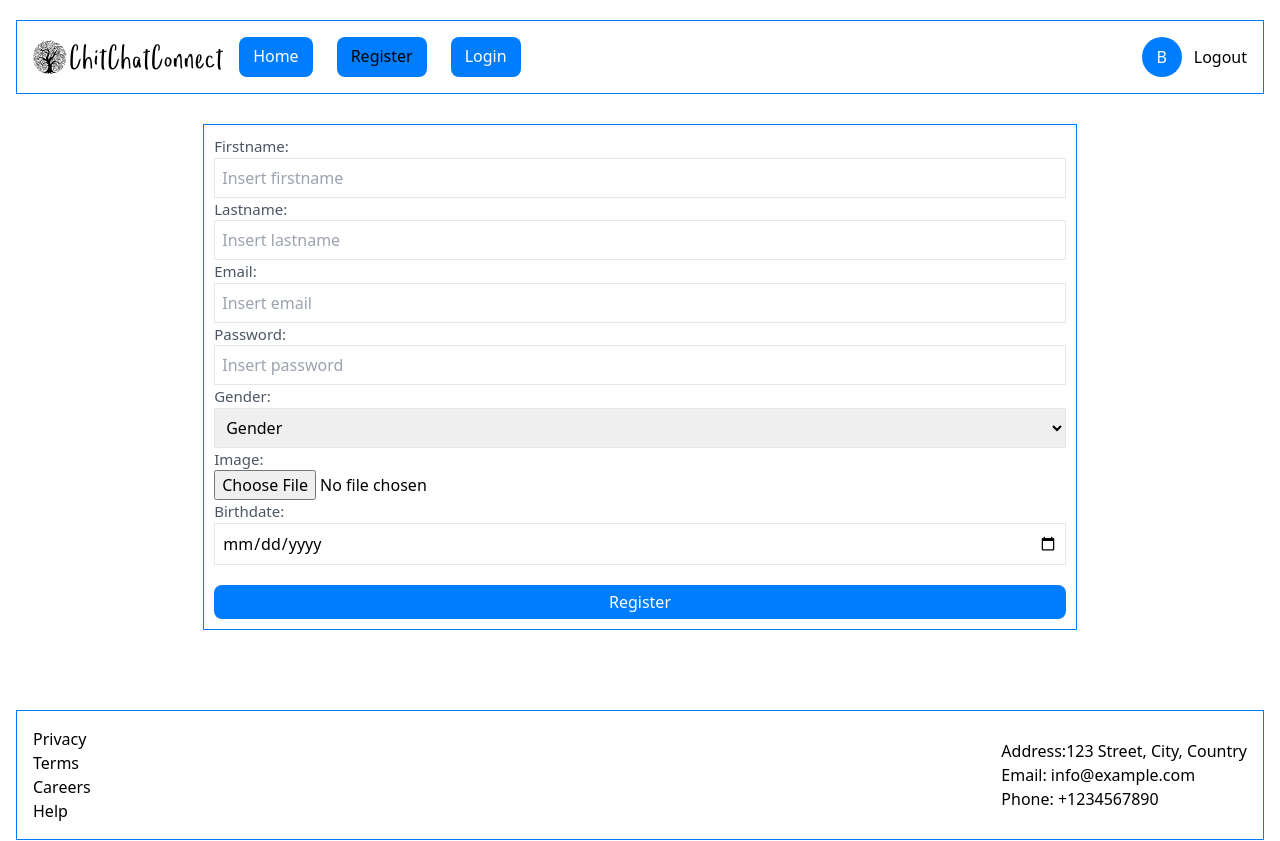
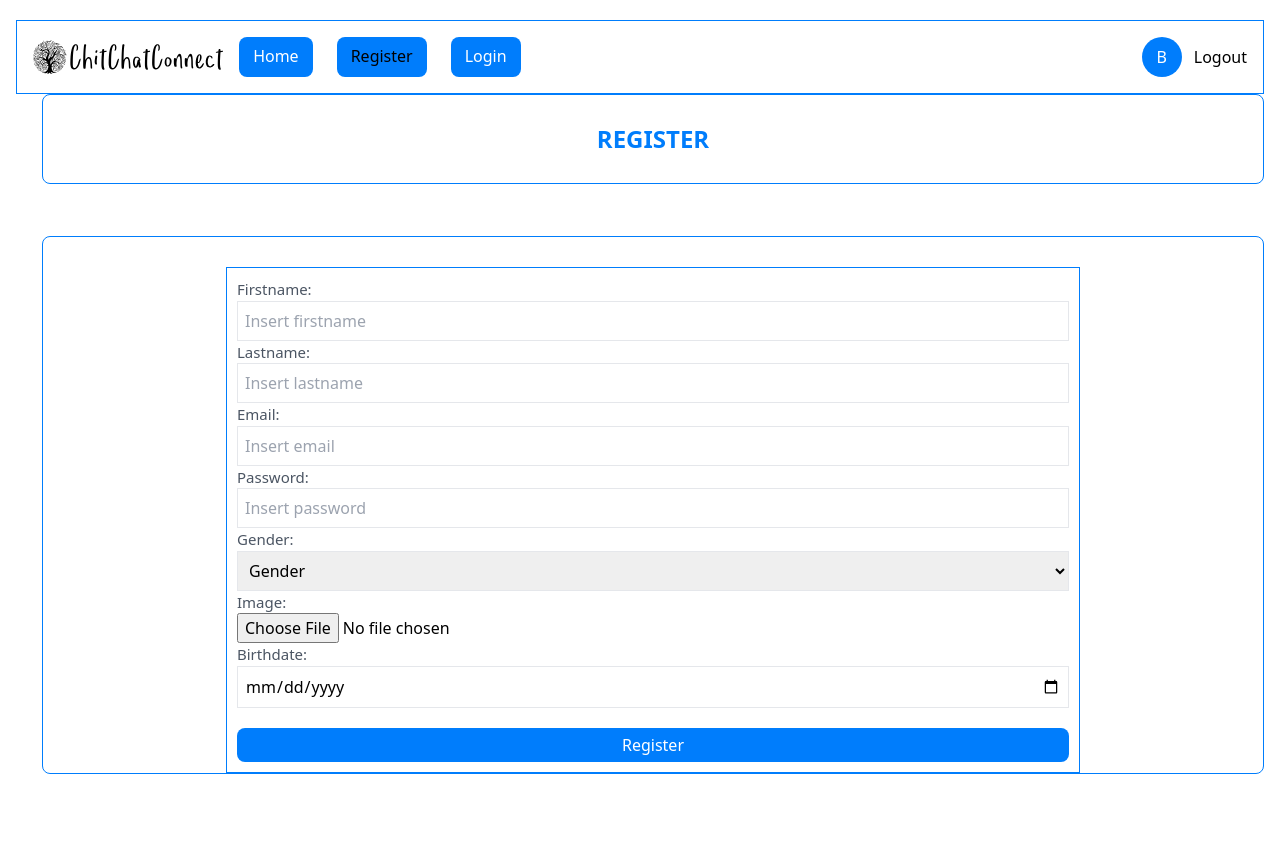
Before and after one commit to bojan-ilic/chit-chat-connect-frontend, a React (Create React App) app: page /register in a window 1280 px wide. Shown: the top 841 px of the page. Built offline with nearby package versions, Linux system fonts and the light colour scheme.

Commit message:
Feature: Integrate TitleHeader component for displaying page titles into 'Register.jsx' and 'Login.jsx' for consistent title rendering across the app

```diff
--- /dev/null
+++ b/src/components/TitleHeader/TitleHeader.jsx
@@ -0,0 +1,9 @@
+const TitleHeader = ({ title }) => {
+    return (
+        <div className="text-primary border-primary flex h-[90px] items-center justify-center rounded-lg border font-bold ">
+            <h2 className="text-[24px] uppercase">{title}</h2>
+        </div>
+    );
+};
+
+export default TitleHeader;
--- a/src/pages/Login/Login.jsx
+++ b/src/pages/Login/Login.jsx
@@ -1,4 +1,6 @@
 import LoginPageCover from '../../assets/login-page-cover.png';
+import TitleHeader from '../../components/TitleHeader/TitleHeader';
+
 const Login = () => {
     return (
         <div className="mb-[23px] mt-[15px] grid grid-cols-1 lg:mt-[53px] lg:grid-cols-2 lg:gap-2">
@@ -9,7 +11,8 @@ const Login = () => {
                     alt="Login page cover"
                 />
             </div>
-            <div>
+            <div className="lg:ml-[26px]">
+                <TitleHeader title="Login" />
                 <div className="border-primary mt-[23px] mt-[52px] w-full rounded-lg border-[0.5px]">
                     <form className=" mx-auto mt-[14px] flex flex-col p-[26px]">
                         <div className="mt-[10px]">
--- a/src/pages/Register/Register.jsx
+++ b/src/pages/Register/Register.jsx
@@ -1,8 +1,15 @@
+import TitleHeader from '../../components/TitleHeader/TitleHeader';
+
 const Register = () => {
     return (
+        <div className="lg:ml-[26px]">
+            <TitleHeader title="Register" />
             <div>
+                <div className="border-primary mt-[52px] rounded-lg border-[0.5px]">
                     <form className="border-primary mx-auto mt-[30px] flex w-[70%] flex-col border p-[10px]">
-                <label className="text-[15px] text-gray-600">Firstname:</label>
+                        <label className="text-[15px] text-gray-600">
+                            Firstname:
+                        </label>
                         <input
                             type="text"
                             name="firstName"
@@ -10,7 +17,9 @@ const Register = () => {
                             className="border p-[7px]"
                         />
 
-                <label className="text-[15px] text-gray-600">Lastname:</label>
+                        <label className="text-[15px] text-gray-600">
+                            Lastname:
+                        </label>
                         <input
                             type="text"
                             name="lastName"
@@ -18,7 +27,9 @@ const Register = () => {
                             className="border p-[7px]"
                         />
 
-                <label className="text-[15px] text-gray-600">Email:</label>
+                        <label className="text-[15px] text-gray-600">
+                            Email:
+                        </label>
                         <input
                             type="email"
                             name="email"
@@ -26,7 +37,9 @@ const Register = () => {
                             className="border p-[7px]"
                         />
 
-                <label className="text-[15px] text-gray-600">Password:</label>
+                        <label className="text-[15px] text-gray-600">
+                            Password:
+                        </label>
                         <input
                             type="password"
                             name="password"
@@ -34,7 +47,9 @@ const Register = () => {
                             className="border p-[7px]"
                         />
 
-                <label className="text-[15px] text-gray-600">Gender:</label>
+                        <label className="text-[15px] text-gray-600">
+                            Gender:
+                        </label>
                         <select name="gender" className="border p-[7px]">
                             <option value="" defaultChecked>
                                 Gender
@@ -43,10 +58,14 @@ const Register = () => {
                             <option value="female">Female</option>
                         </select>
 
-                <label className="text-[15px] text-gray-600">Image:</label>
+                        <label className="text-[15px] text-gray-600">
+                            Image:
+                        </label>
                         <input type="file" name="image" />
 
-                <label className="text-[15px] text-gray-600">Birthdate:</label>
+                        <label className="text-[15px] text-gray-600">
+                            Birthdate:
+                        </label>
                         <input
                             type="date"
                             name="birthDate"
@@ -61,6 +80,8 @@ const Register = () => {
                         </button>
                     </form>
                 </div>
+            </div>
+        </div>
     );
 };
 
```
Lines whose indentation alone changed are shown as unchanged.
